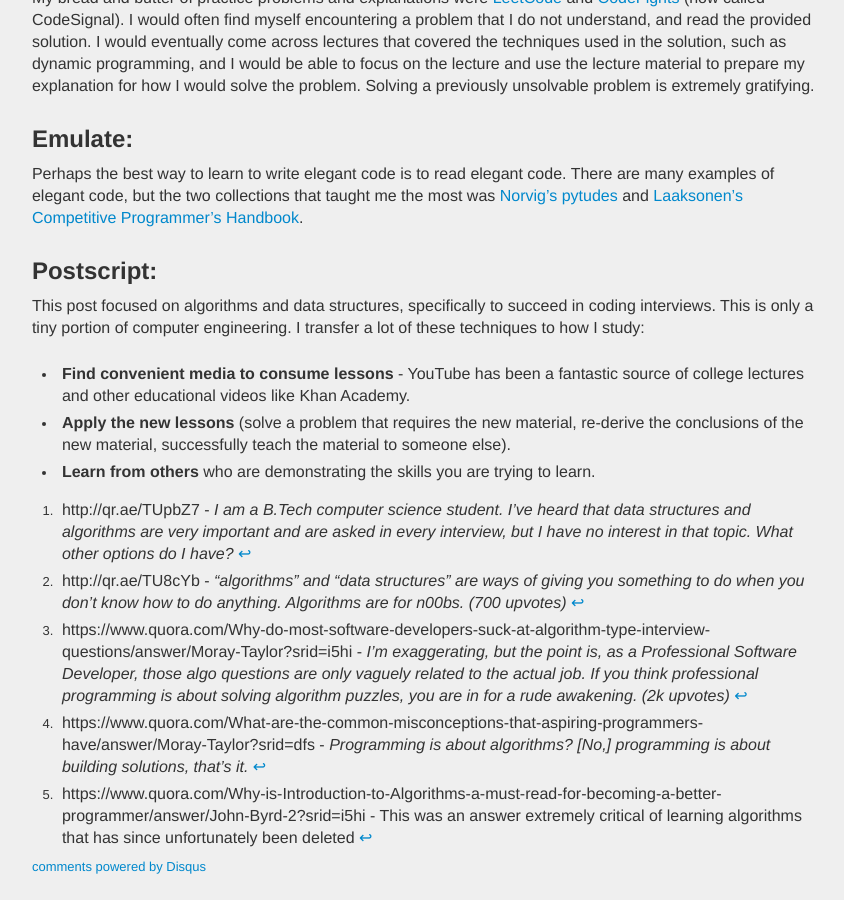
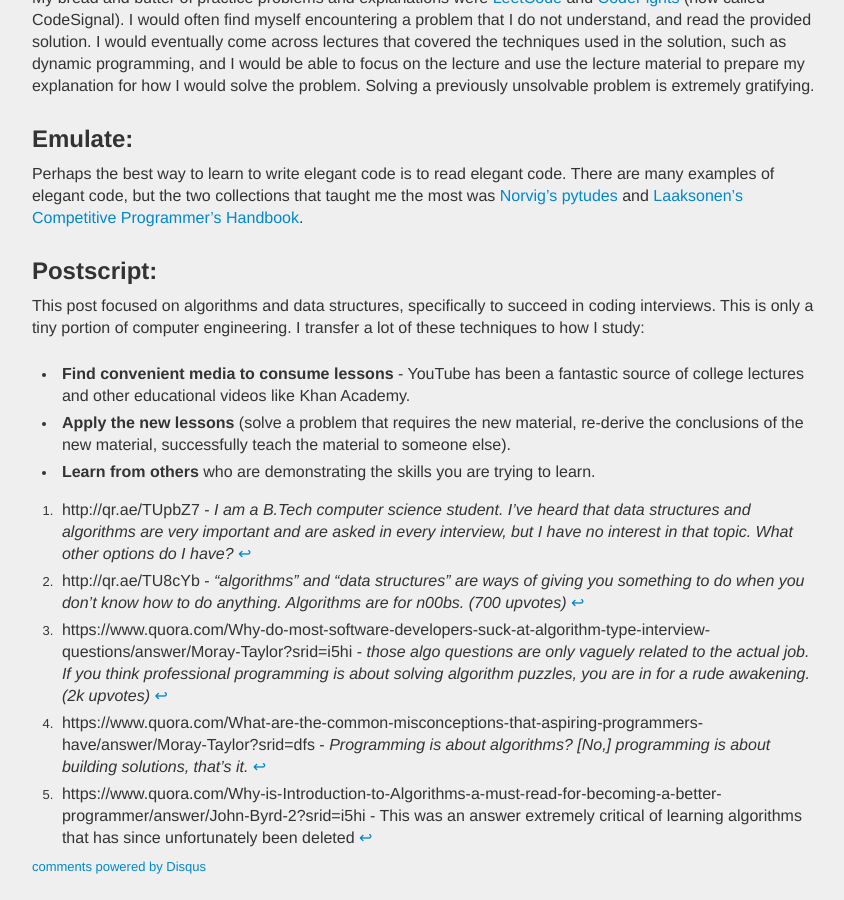
Before and after one commit to etruong42/etruong42.github.com, a Jekyll site: the page built from _posts/2018-07-13-My-Art-to-Studying-Algorithms.md, in a window 1280 px wide and 900 px high, scrolled down 1161 px. Shown: the whole window, without its empty margins (306-1150 px from the left). Built offline with Jekyll 4.4.1, drawn with Linux system fonts in a browser that asks for light colours; Markdown is read by kramdown in place of the engine named in the settings; comment, search, counter and statistics services are not loaded.

Commit message:
Studying algorithms edits

```diff
--- a/_posts/2018-07-13-My-Art-to-Studying-Algorithms.md
+++ b/_posts/2018-07-13-My-Art-to-Studying-Algorithms.md
@@ -59,6 +59,6 @@ This post focused on algorithms and data structures, specifically to succeed in
 
 [^1]: http://qr.ae/TUpbZ7 - *I am a B.Tech computer science student. I've heard that data structures and algorithms are very important and are asked in every interview, but I have no interest in that topic. What other options do I have?*
 [^2]: http://qr.ae/TU8cYb - *“algorithms” and “data structures” are ways of giving you something to do when you don’t know how to do anything. Algorithms are for n00bs. (700 upvotes)*
-[^3]: https://www.quora.com/Why-do-most-software-developers-suck-at-algorithm-type-interview-questions/answer/Moray-Taylor?srid=i5hi - *I’m exaggerating, but the point is, as a Professional Software Developer, those algo questions are only vaguely related to the actual job. If you think professional programming is about solving algorithm puzzles, you are in for a rude awakening. (2k upvotes)*
+[^3]: https://www.quora.com/Why-do-most-software-developers-suck-at-algorithm-type-interview-questions/answer/Moray-Taylor?srid=i5hi - *those algo questions are only vaguely related to the actual job. If you think professional programming is about solving algorithm puzzles, you are in for a rude awakening. (2k upvotes)*
 [^4]: https://www.quora.com/What-are-the-common-misconceptions-that-aspiring-programmers-have/answer/Moray-Taylor?srid=dfs - *Programming is about algorithms? [No,] programming is about building solutions, that’s it.*
 [^5]: https://www.quora.com/Why-is-Introduction-to-Algorithms-a-must-read-for-becoming-a-better-programmer/answer/John-Byrd-2?srid=i5hi - This was an answer extremely critical of learning algorithms that has since unfortunately been deleted
```
Also changed, not shown: other parts of _posts/2018-07-13-My-Art-to-Studying-Algorithms.md (+1 -1 lines).
